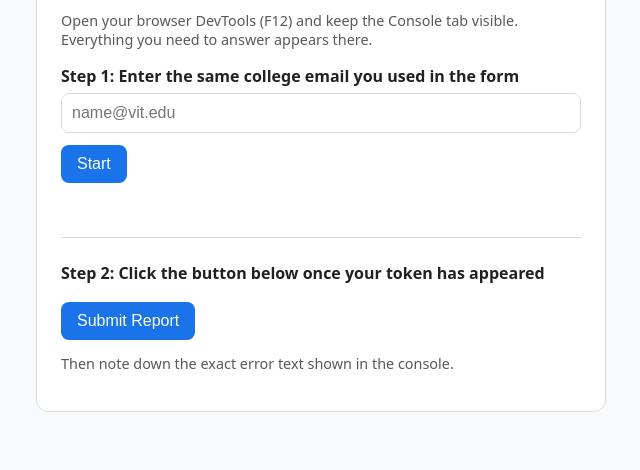
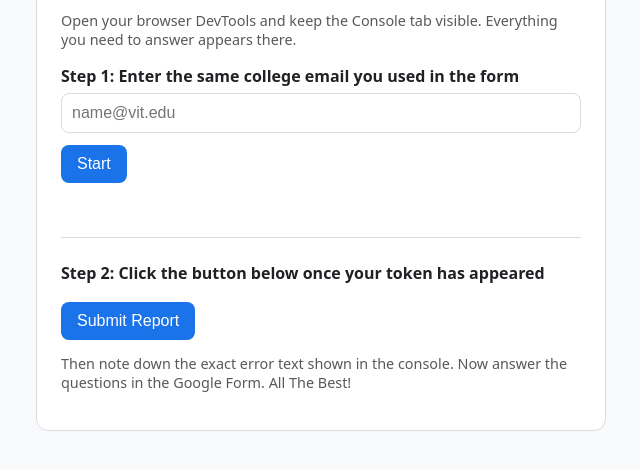
Before and after one commit to 1shikapandey/GDG-WebDev-Challenge, a plain HTML site: page index.html in a window 1280 px wide. Shown: the part 80-550 px from the top of the page, without its empty margins (319-959 px from the left). Drawn offline with Linux system fonts and the light colour scheme.

Commit message:
Update index.html

```diff
--- a/index.html
+++ b/index.html
@@ -27,7 +27,7 @@
 <body>
 <main>
   <h1>Web Dev Challenge</h1>
-  <p class="hint">Open your browser DevTools (F12) and keep the Console tab visible. Everything you need to answer appears there.</p>
+  <p class="hint">Open your browser DevTools and keep the Console tab visible. Everything you need to answer appears there.</p>
 
   <label for="email">Step 1: Enter the same college email you used in the form</label>
   <input id="email" type="email" placeholder="name@vit.edu">
@@ -38,7 +38,7 @@
 
   <label>Step 2: Click the button below once your token has appeared</label>
   <button id="report">Submit Report</button>
-  <p class="hint">Then note down the exact error text shown in the console.</p>
+  <p class="hint">Then note down the exact error text shown in the console. Now answer the questions in the Google Form. All The Best!</p>
 </main>
 
 <script>
```
